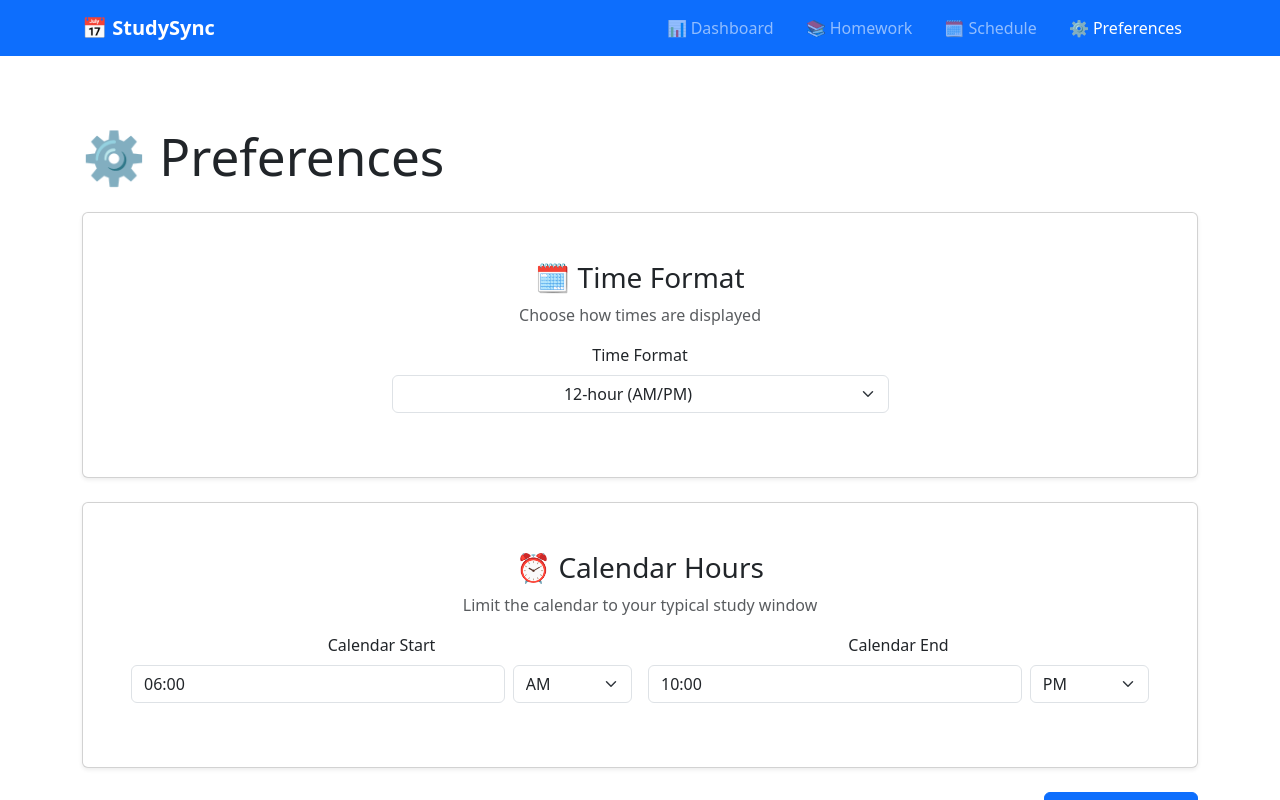
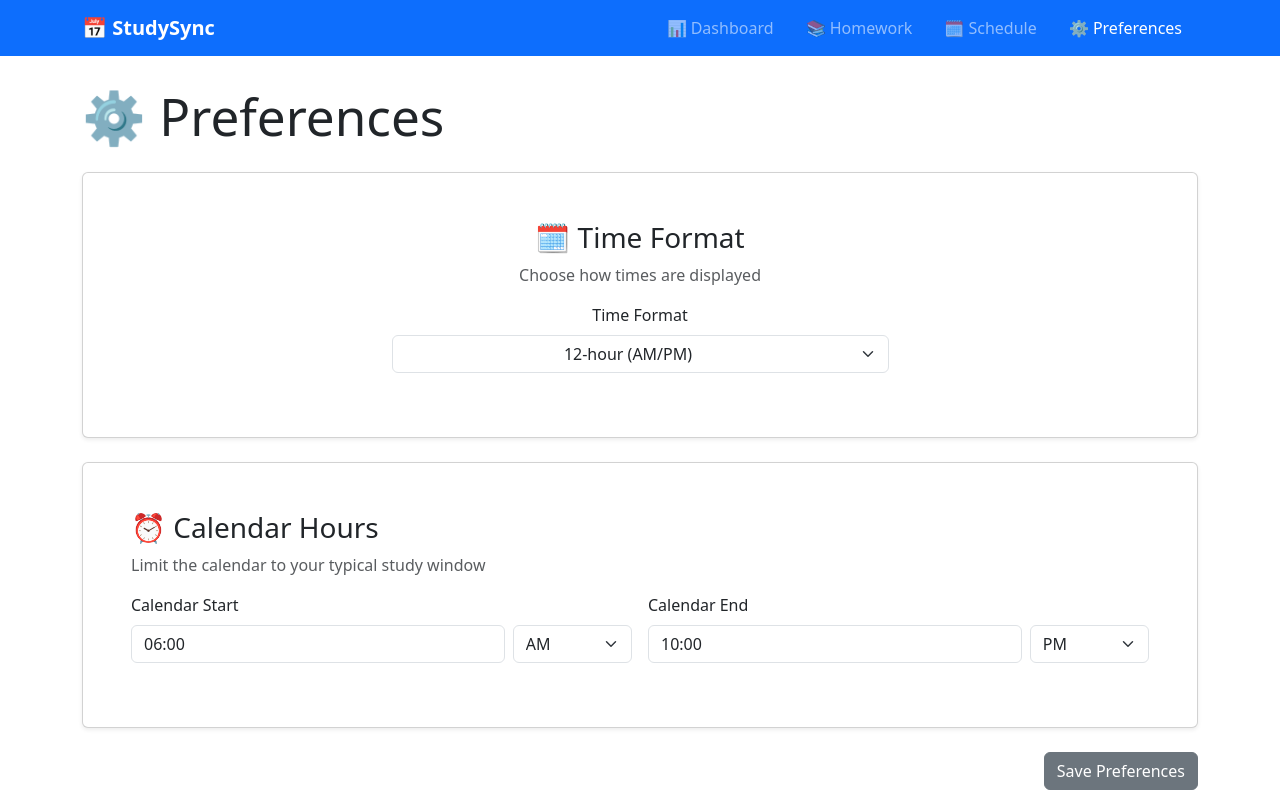
Before and after one commit to CS571-F25/p91, a React (Vite) app: page /p91/preferences in a window 1280 px wide. Built offline with nearby package versions, Linux system fonts and the light colour scheme.

Commit message:
Reduced whitespace between nav bar and page header and disabled save preferences button if nothing has changed

```diff
--- a/src/App.css
+++ b/src/App.css
@@ -1,8 +1,8 @@
 #root {
-  max-width: 1280px;
-  margin: 0 auto;
-  padding: 2rem;
-  text-align: center;
+  width: 100%;
+  margin: 0;
+  padding: 0 1rem;
+  text-align: left;
 }
 
 .logo {
--- a/src/App.jsx
+++ b/src/App.jsx
@@ -57,7 +57,7 @@ function App() {
   return (
     <>
       <NavigationBar />
-      <div className="container mt-4">
+      <div className="container mt-3">
         <Routes>
           <Route path="/" element={<Navigate to="/dashboard" replace />} />
           <Route
--- a/src/pages/PreferencesPage.jsx
+++ b/src/pages/PreferencesPage.jsx
@@ -95,6 +95,11 @@ export default function PreferencesPage({ prefs, setPrefs }) {
   const handleSave = () => {
     setPrefs(draftPrefs);
   };
+
+  const isDirty =
+    draftPrefs.timeFormat !== effectivePrefs.timeFormat ||
+    draftPrefs.calendarStart !== effectivePrefs.calendarStart ||
+    draftPrefs.calendarEnd !== effectivePrefs.calendarEnd;
 
   return (
     <div>
@@ -207,7 +212,13 @@ export default function PreferencesPage({ prefs, setPrefs }) {
       </Card>
 
       <div className="d-flex justify-content-end">
-        <Button onClick={handleSave}>Save Preferences</Button>
+        <Button
+          onClick={handleSave}
+          disabled={!isDirty}
+          variant={isDirty ? "primary" : "secondary"}
+        >
+          Save Preferences
+        </Button>
       </div>
     </div>
   );
```
Also changed, not shown: 5 other files (tests, documents, lock files or other folders).
